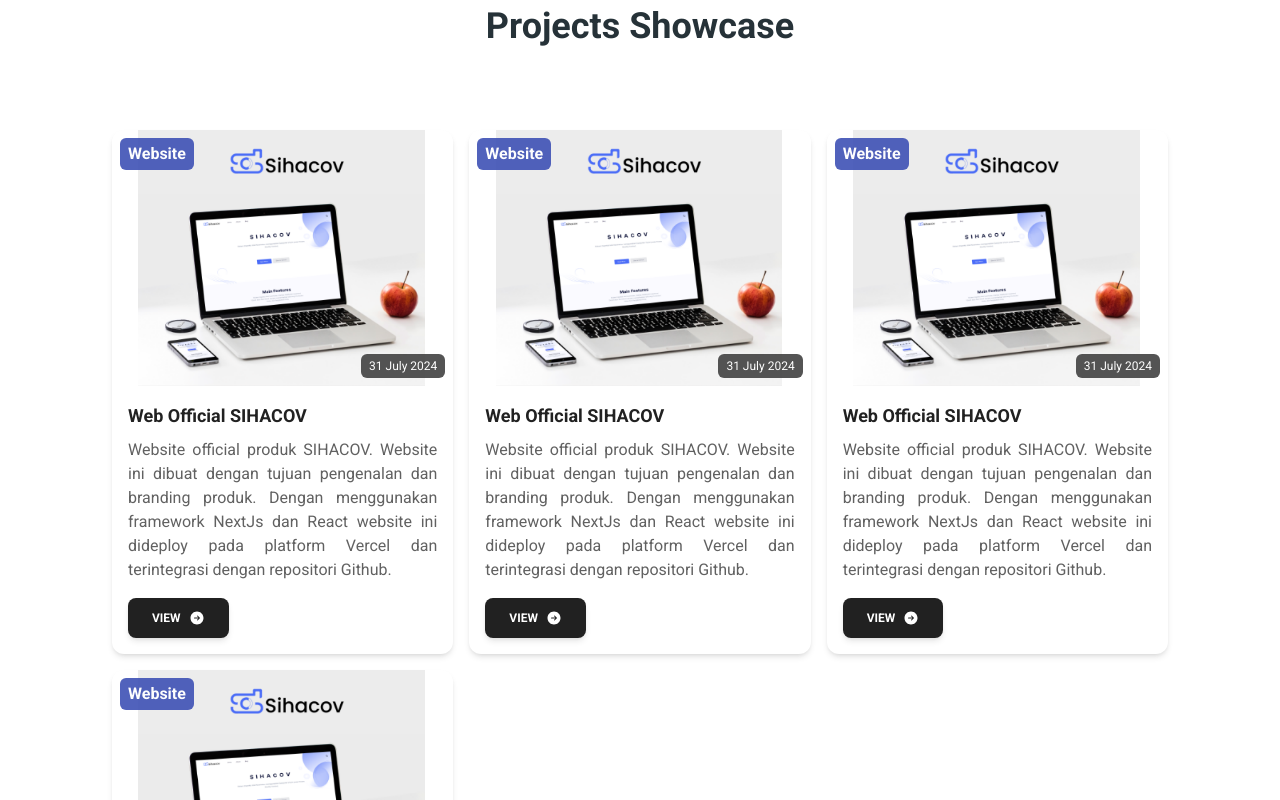
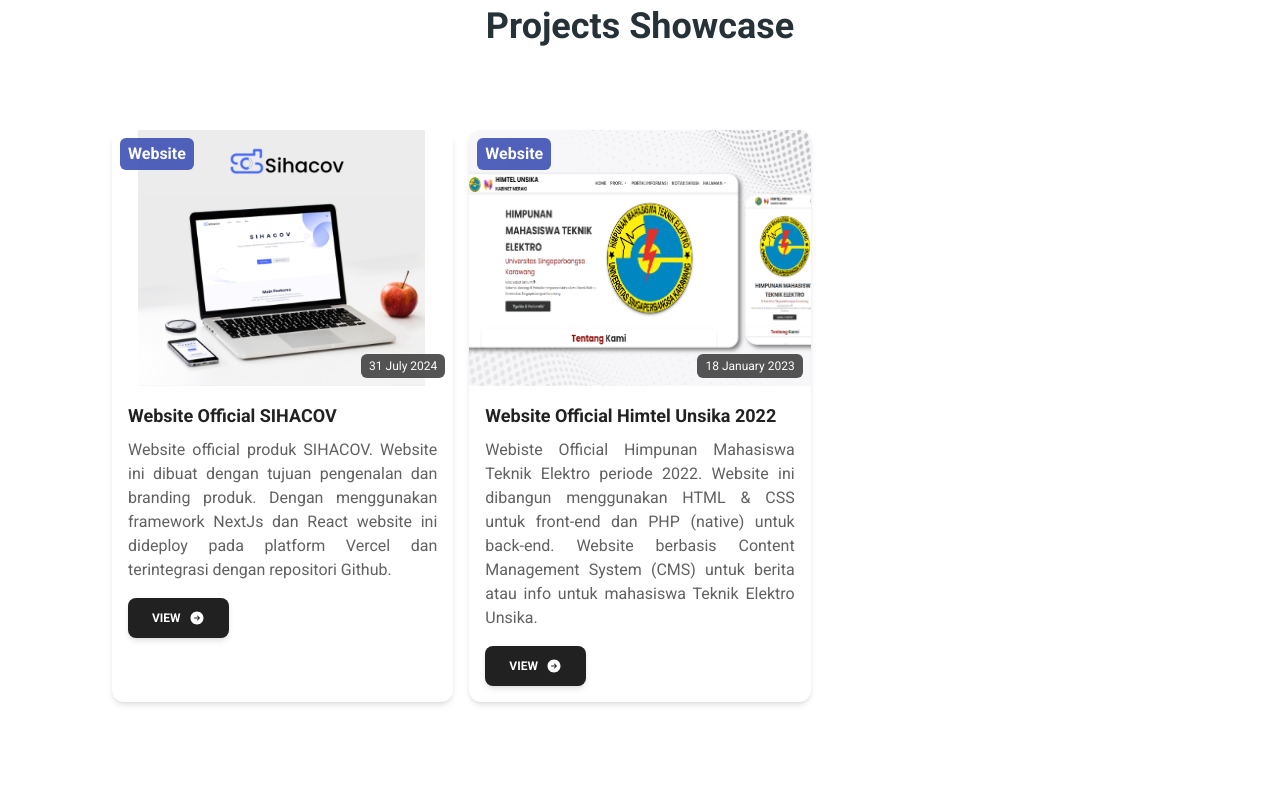
Before and after one commit to MukhlisMaulanaA/web-portofolio, a Next.js app: page / in a window 1280 px wide. Shown: the part 1520-2320 px from the top of the page. Built offline with nearby package versions, Linux system fonts and the light colour scheme; what tailwind-typewriter would draw is missing.

Commit message:
update: add item to project showcase

```diff
--- a/src/app/project-showcase.tsx
+++ b/src/app/project-showcase.tsx
@@ -5,7 +5,7 @@
 
 const PROJECT = [
   {
-    title: "Web Official SIHACOV",
+    title: "Website Official SIHACOV",
     image: "/image/project-showcase-sihacov.png",
     date: "31 July 2024",
     category: "Website",
@@ -13,28 +13,12 @@
     link: "https://web-sihacov.vercel.app/",
   },
   {
-    title: "Web Official SIHACOV",
-    image: "/image/project-showcase-sihacov.png",
-    date: "31 July 2024",
+    title: "Website Official Himtel Unsika 2022",
+    image: "/image/project-showcase-himtel.png",
+    date: "18 January 2023",
     category: "Website",
-    description: "Website official produk SIHACOV. Website ini dibuat dengan tujuan pengenalan dan branding produk. Dengan menggunakan framework NextJs dan React website ini dideploy pada platform Vercel dan terintegrasi dengan repositori Github.",
-    link: "https://web-sihacov.vercel.app/",
-  },
-  {
-    title: "Web Official SIHACOV",
-    image: "/image/project-showcase-sihacov.png",
-    date: "31 July 2024",
-    category: "Website",
-    description: "Website official produk SIHACOV. Website ini dibuat dengan tujuan pengenalan dan branding produk. Dengan menggunakan framework NextJs dan React website ini dideploy pada platform Vercel dan terintegrasi dengan repositori Github.",
-    link: "https://web-sihacov.vercel.app/",
-  },
-  {
-    title: "Web Official SIHACOV",
-    image: "/image/project-showcase-sihacov.png",
-    date: "31 July 2024",
-    category: "Website",
-    description: "Website official produk SIHACOV. Website ini dibuat dengan tujuan pengenalan dan branding produk. Dengan menggunakan framework NextJs dan React website ini dideploy pada platform Vercel dan terintegrasi dengan repositori Github.",
-    link: "https://web-sihacov.vercel.app/",
+    description: "Webiste Official Himpunan Mahasiswa Teknik Elektro periode 2022. Website ini dibangun menggunakan HTML & CSS untuk front-end dan PHP (native) untuk back-end. Website berbasis Content Management System (CMS) untuk berita atau info untuk mahasiswa Teknik Elektro Unsika.",
+    link: "https://himtelunsika.com/",
   },
 ]
 
```
Also changed, not shown: public/image/project-showcase-himtel.png (added).
